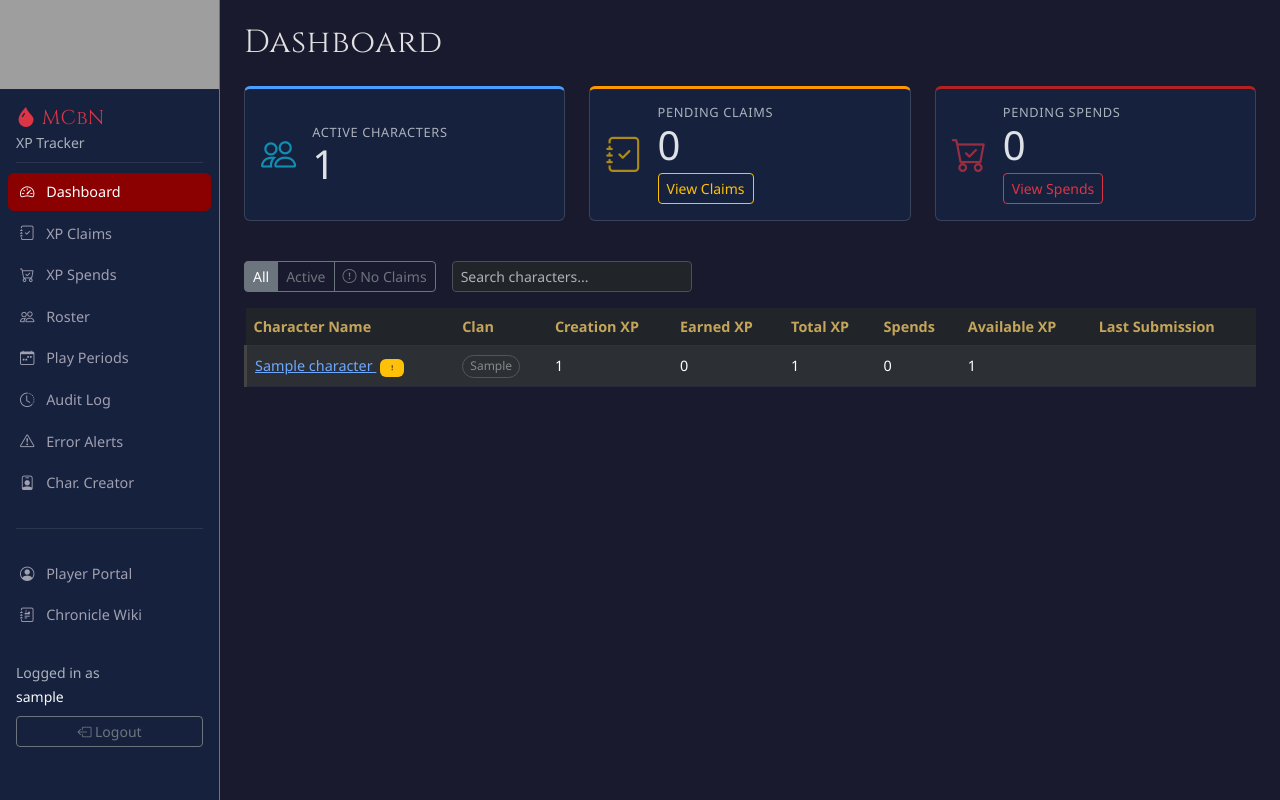
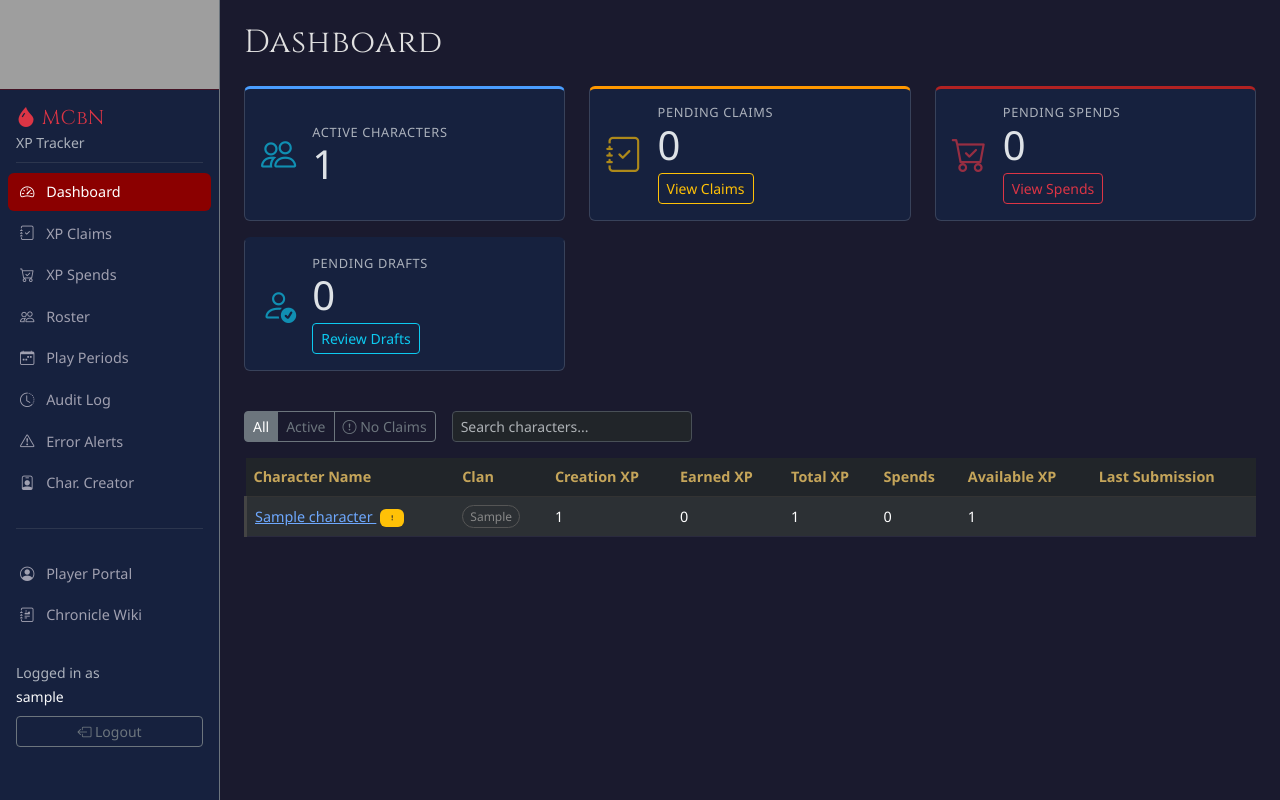
Before and after one commit to jkomg/mcbn-xp-tracker, a Flask app: page / in a window 1280 px wide. Run offline with Flask 3, Linux system fonts and the light colour scheme; the visitor is signed in with stand-in values (Sample User, id 1); tables that the repository leaves empty hold one stand-in row (values such as "Sample post"); parts of the project's set-up code (start-up, migrations or seed data) failed here and were passed over; some libraries are stand-ins or nearby versions; grey boxes are pictures that could not be loaded.

Commit message:
Add pending character drafts to dashboard action strip and stat cards
Co-Authored-By: Claude Sonnet 4.6 <noreply@anthropic.com>

```diff
--- a/apps/web/app/blueprints/dashboard.py
+++ b/apps/web/app/blueprints/dashboard.py
@@ -21,15 +21,18 @@ DISCORD_USER_URL = 'https://discord.com/api/v10/users/@me'
 @require_staff
 def index():
     """Main dashboard showing XP summary for all characters."""
+    from app.db import CharacterDraft
     dashboard_data = db_service.get_dashboard_data()
     pending_claims = len(db_service.get_pending_claims())
     pending_spends = len(db_service.get_pending_spends())
+    pending_drafts = CharacterDraft.query.filter_by(status='submitted').count()
 
     return render_template(
         'dashboard.html',
         characters=dashboard_data,
         pending_claims=pending_claims,
         pending_spends=pending_spends,
+        pending_drafts=pending_drafts,
     )
 
 
--- a/apps/web/app/templates/dashboard.html
+++ b/apps/web/app/templates/dashboard.html
@@ -4,7 +4,7 @@
 <h2 class="mb-4">Dashboard</h2>
 
 <!-- Action strip -->
-{% if pending_claims > 0 or pending_spends > 0 %}
+{% if pending_claims > 0 or pending_spends > 0 or pending_drafts > 0 %}
 <div class="action-strip d-flex align-items-center gap-3 flex-wrap mb-4 p-3">
     <span><i class="bi bi-bell-fill text-warning me-1"></i> <strong>Needs attention:</strong></span>
     {% if pending_claims > 0 %}
@@ -15,6 +15,11 @@
     {% if pending_spends > 0 %}
     <a href="{{ url_for('spends.pending') }}" class="btn btn-sm btn-outline-danger">
         <i class="bi bi-cart-check"></i> {{ pending_spends }} Spend{{ 's' if pending_spends != 1 }}
+    </a>
+    {% endif %}
+    {% if pending_drafts > 0 %}
+    <a href="{{ url_for('cc_admin.draft_list') }}" class="btn btn-sm btn-outline-info">
+        <i class="bi bi-person-check"></i> {{ pending_drafts }} Draft{{ 's' if pending_drafts != 1 }}
     </a>
     {% endif %}
 </div>
@@ -53,6 +58,18 @@
           <h6 class="card-title text-muted mb-1" style="font-family: inherit; font-size: 0.8rem; letter-spacing: 0.05em; text-transform: uppercase;">Pending Spends</h6>
           <p class="card-text display-6 mb-2 lh-1">{{ pending_spends }}</p>
           <a href="/spends/" class="btn btn-sm btn-outline-danger">View Spends</a>
+        </div>
+      </div>
+    </div>
+  </div>
+  <div class="col-md-4 mb-3">
+    <div class="card stat-card h-100">
+      <div class="card-body d-flex align-items-center gap-3">
+        <i class="bi bi-person-check stat-icon text-info"></i>
+        <div>
+          <h6 class="card-title text-muted mb-1" style="font-family: inherit; font-size: 0.8rem; letter-spacing: 0.05em; text-transform: uppercase;">Pending Drafts</h6>
+          <p class="card-text display-6 mb-2 lh-1">{{ pending_drafts }}</p>
+          <a href="{{ url_for('cc_admin.draft_list') }}" class="btn btn-sm btn-outline-info">Review Drafts</a>
         </div>
       </div>
     </div>
```
